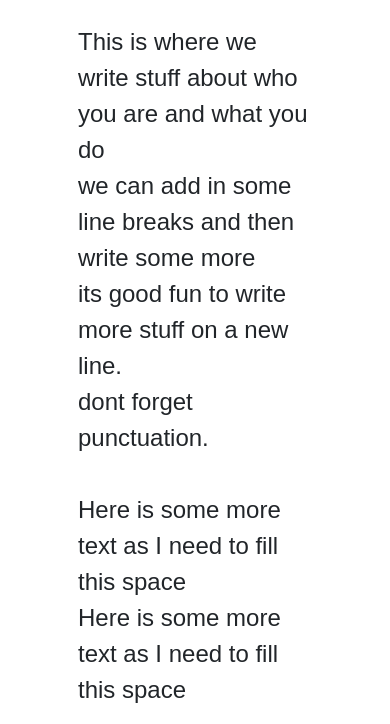
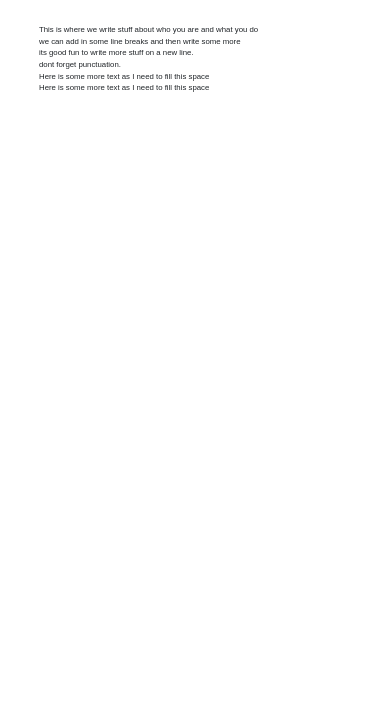
Before and after one commit to Cr4ig101/tattoo, a plain HTML site: page index.html in a window 390 px wide. Shown: the part 615-1339 px from the top of the page. After the commit the page ends 844 px from the top, so only its background shows below. Drawn offline with nearby package versions, Linux system fonts and the light colour scheme.

Commit message:
fix font size for small screen

```diff
--- a/css/styles.css
+++ b/css/styles.css
@@ -14,14 +14,14 @@
 }
 
 .intro-text {
- padding: 10% 20% 0;
+ padding: 10% 10% 0;
  text-align: left;
  height: 50%;
 }
 
 p {
   padding-top: 2rem;
-  font-size: 1.5rem;
+  font-size: 2vw;
   font-family: 'Nunito Sans', sans-serif;
 }
 
```
Also changed, not shown: index.html (+0 -1 lines).
